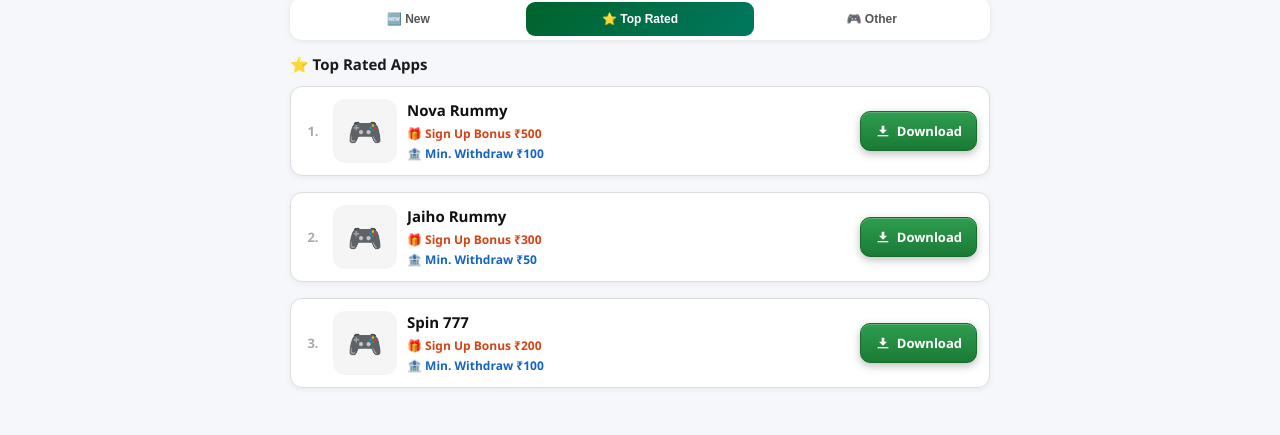
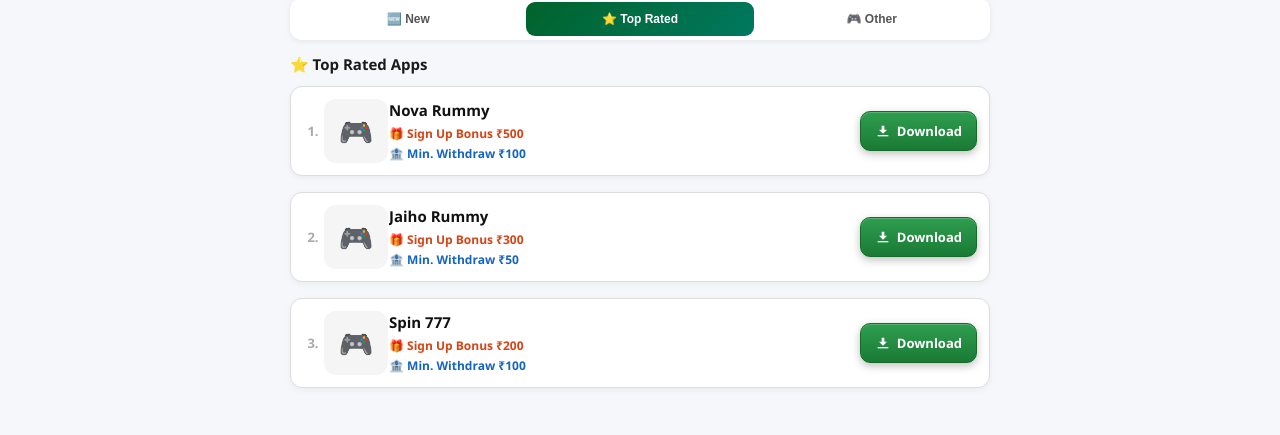
Before and after one commit to heyrajesh123/gamevault, a Next.js app: page / in a window 1280 px wide. Shown: the part 216-651 px from the top of the page. Built offline with nearby package versions, Linux system fonts and the light colour scheme; no server answers.

Commit message:
Update TabSection.tsx

```diff
--- a/app/TabSection.tsx
+++ b/app/TabSection.tsx
@@ -17,7 +17,7 @@
         <div style={{
           display: "flex",
           alignItems: "center",
-          gap: 10,
+          gap: 1,
           padding: "10px 10px",
         }}>
           {/* Rank */}
```
